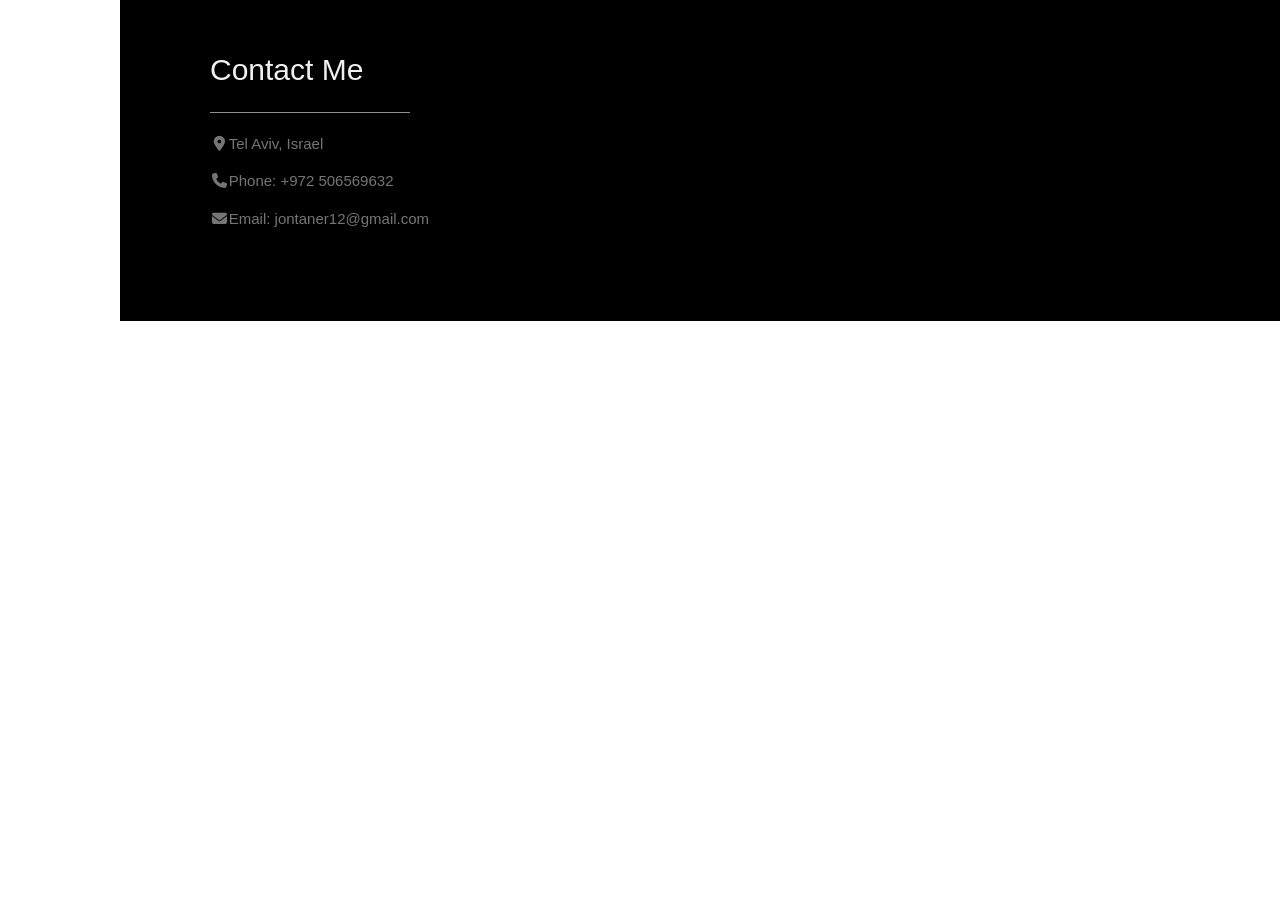
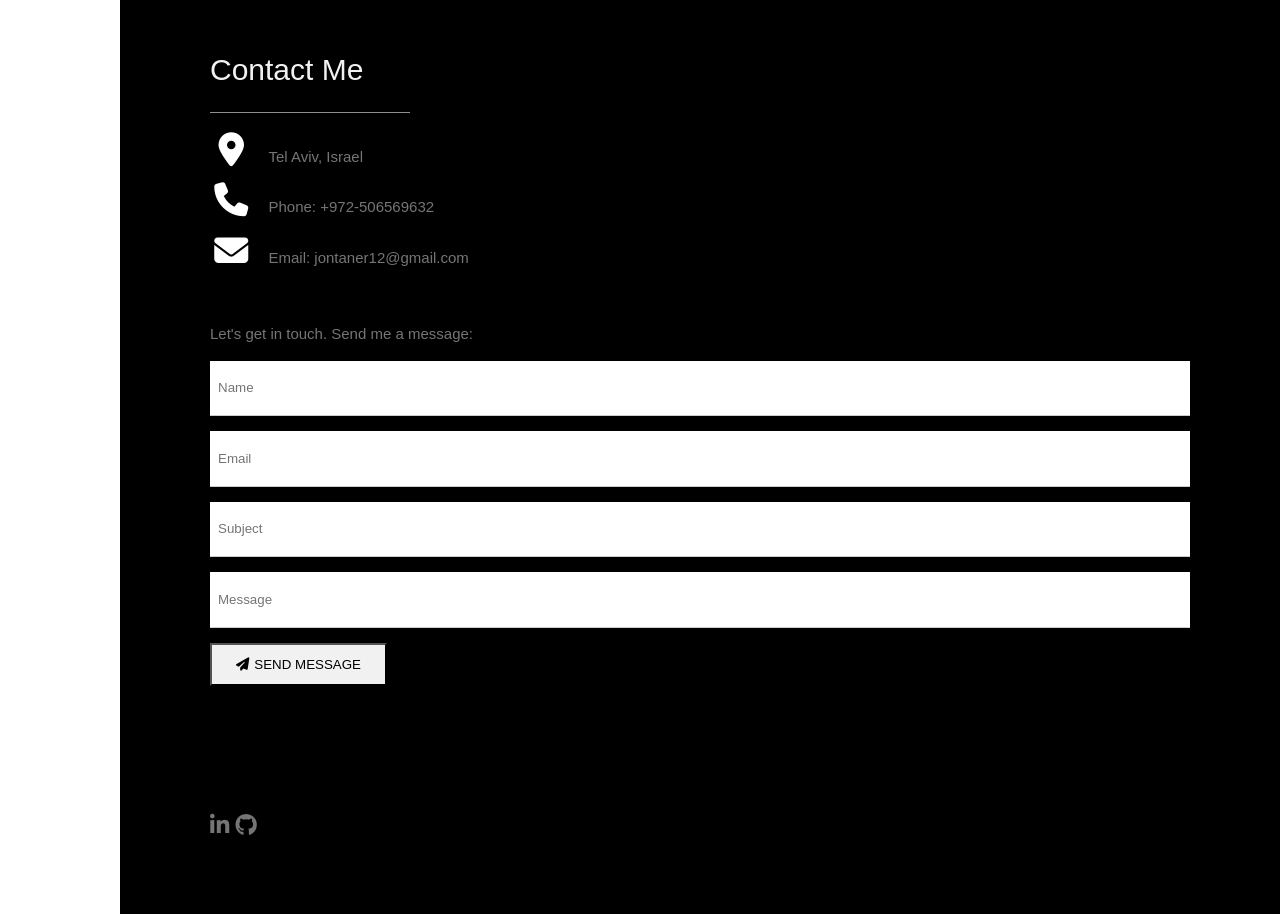
Before and after one commit to Yoniere/Portfolio, a React (Create React App) app: page / in a window 1280 px wide. Shown: the part 4780-5694 px from the top of the page. Before the commit the page ends 5101 px from the top, so only its background shows below. Built offline with nearby package versions, Linux system fonts and the light colour scheme.

Commit message:
contact component & final design

```diff
--- a/src/assets/scss/cmps/_contact.scss
+++ b/src/assets/scss/cmps/_contact.scss
@@ -10,5 +10,34 @@
         font-size: 15px;
         line-height: 1.5;
         margin: 15px 0px;
+        i {
+            // width: 46px;
+            // height: 36px;
+            margin-right: 16px;
+            font-size: 34px;
+            color: $clr5;
+        }
     }
+    .form {
+        input {
+            height: 55.5px;
+            padding: 16px 8px;
+            border: none;
+            border-bottom: 1px solid #ccc;
+            color: $clr6;
+            width: 100%;
+            margin-bottom: 15px;
+        }
+        button {
+            color: $clr1;
+            background-color: $clr4;
+            padding: 12px 24px;
+            &:hover {
+                background-color: #ccc
+            }
+            i {
+                margin-right: 5px
+            }
+        }
+    };
 }
--- /dev/null
+++ b/src/assets/scss/cmps/_footer.scss
@@ -0,0 +1,13 @@
+.footer {
+    color: $clr6;
+    a {
+        width: 20.5px;
+        height: 24px;
+        margin-right: 5px;
+    }
+    i {
+        color: $clr6;
+        font-size: 22px;
+
+    }
+}
--- a/src/assets/scss/global.scss
+++ b/src/assets/scss/global.scss
@@ -19,3 +19,4 @@
 @import "cmps/contact";
 @import "cmps/skill-preview";
 @import "cmps/projects-preview";
+@import "cmps/footer";
--- a/src/cmps/Contact.jsx
+++ b/src/cmps/Contact.jsx
@@ -1,29 +1,40 @@
 import React, { Component } from "react";
+import { projectService } from "../servics/projectsService";
 
 export class Contact extends Component {
-//   state = {
-//     contact: null,
-//   };
+  state = {
+    contactMessege: "",
+  };
 
-//   handleChange = async ({ target }) => {
-//     const field = target.name;
-//     const value = target.value;
-//     this.setState((prevState) => ({
-//         contact: { ...prevState.contact, [field]: value },
-//     }));
-//   };
+   componentDidMount() {
+    const contactMessege = projectService.getEmptyMessage();
+    this.setState({ contactMessege }, () =>
+      console.log(this.state.contactMessege)
+    );
+  }
+  handleChange = async ({ target }) => {
+    const field = target.name;
+    const value = target.value;
+    this.setState(
+      (prevState) => ({
+        contactMessege: { ...prevState.contactMessege, [field]: value },
+      }),
+      () => console.log(this.state.contactMessege)
+    );
+  };
 
-//   onSendEmail = async (ev) => {
-//     ev.preventDefault();
-//     this.props.addPlant({ ...this.state.plant });
-//     // await plantService.save({ ...this.state.plant });
-//     this.props.loadPlants();
-//     this.props.history.push("/plant");
-//   };
+  onSendEmail = (ev) => {
+    ev.preventDefault();
+    projectService.addMessage({ ...this.state.contactMessege });
+    const contactMessege= projectService.getEmptyMessage()
+    this.setState({contactMessege})
+  };
+
   render() {
-    // const { contact } = this.state;
+    const { contactMessege } = this.state;
+    if (!contactMessege) <div>Loading...</div>;
     return (
-      <section className="contact container" id='contact'>
+      <section className="contact container" id="contact">
         <h2 className="contact-header">Contact Me</h2>
         <hr></hr>
 
@@ -34,7 +45,7 @@ export class Contact extends Component {
 
         <p>
           <i className="fa fa-phone fa-fw"></i>
-          Phone: +972 506569632
+          Phone: +972-506569632
         </p>
 
         <p>
@@ -42,11 +53,46 @@ export class Contact extends Component {
           Email: jontaner12@gmail.com
         </p>
 
-        {/* <form onSubmit={this.onSendEmail}>
-          <input onChange={this.handleChange} type="text" id="email" name="email" value={contact.email} />
-          <input onChange={this.handleChange}type="text" id="subject" name="subject" value={contact.subject} />
-          <input onChange={this.handleChange} type="text" id="messege" name="messege" value={contact.messege} />
-        </form> */}
+        <br></br>
+        <p>Let's get in touch. Send me a message:</p>
+        <form onSubmit={this.onSendEmail} className="form">
+          <input
+            onChange={this.handleChange}
+            type="text"
+            id="name"
+            name="name"
+            value={contactMessege.name}
+            placeholder="Name"
+          />
+          <input
+            onChange={this.handleChange}
+            type="text"
+            id="email"
+            name="email"
+            value={contactMessege.email}
+            placeholder="Email"
+          />
+          <input
+            onChange={this.handleChange}
+            type="text"
+            id="subject"
+            name="subject"
+            value={contactMessege.subject}
+            placeholder="Subject"
+          />
+          <input
+            onChange={this.handleChange}
+            type="text"
+            id="message"
+            name="message"
+            value={contactMessege.message}
+            placeholder="Message"
+          />
+          <button>
+            <i className="fa fa-paper-plane"></i>
+            SEND MESSAGE
+          </button>
+        </form>
       </section>
     );
   }
--- /dev/null
+++ b/src/cmps/Footer.jsx
@@ -0,0 +1,15 @@
+import React from "react";
+
+export function Footer() {
+  return (
+    <section className="footer container flex">
+      <a href="https://linkedin.com/in/yonatan-erez2904
+">
+        <i className="fa fa-linkedin"></i>
+      </a>
+      <a href="https://github.com/Yoniere">
+      <i className="fa-brands fa-github"></i>
+      </a>
+    </section>
+  );
+}
--- a/src/pages/PortfolioApp.jsx
+++ b/src/pages/PortfolioApp.jsx
@@ -1,6 +1,7 @@
 import { Component } from "react";
 import { About } from "../cmps/About";
 import { Contact } from "../cmps/Contact";
+import { Footer } from "../cmps/Footer";
 import { Home } from "../cmps/Home";
 import { MyProjects } from "../cmps/MyProjects";
 import { projectService } from "../servics/projectsService";
@@ -26,6 +27,7 @@ export class PortfolioApp extends Component {
           <About skills={skills}></About>
           <MyProjects projects={projects}></MyProjects>
           <Contact></Contact>
+          <Footer></Footer>
         </section>
     );
   }
--- a/src/servics/projectsService.js
+++ b/src/servics/projectsService.js
@@ -1,13 +1,18 @@
+import { storageService } from "./storageService"
 
 export const projectService = {
     loadProjects,
-    getSkills
+    getSkills,
+    addMessage,
+    getEmptyMessage
 }
+
+const ENDPOINT = 'message'
 
 function loadProjects() {
     const projects = [
         {
-            id:'r00',
+            id: 'r00',
             name: 'AirYNY',
             details: 'Marketplace for landlords and accommodation seekers, inspired by Airbnb.com',
             gitHubLink: 'https://protected-reaches-97996.herokuapp.com/#/',
@@ -15,15 +20,15 @@ function loadProjects() {
             tech: ['MVC', 'Single-Page-Application', 'Vue.js(V3)', 'Vuex', 'Node.js', 'MongoDB', 'Rest API', 'Socket.io', 'SCSS', 'JavaScript(ES6)']
         },
         {
-            id:'r01',
+            id: 'r01',
             name: 'Bitcoin Dashboard',
             details: 'Get updated with current Bitcoin currency and more statistic date',
             gitHubLink: 'https://yoniere.github.io/Mister-Bitcoin-Angular/#/',
             imgLink: 'https://res.cloudinary.com/ddhuvtrpp/image/upload/v1659867859/Protfolio/BitcoinDashboard_xm26y8.jpg',
-            tech: ['MVC', 'Single-Page-Application', 'Angular', 'TypeScript', 'SCSS', 'JavaScript(ES6)','Axios']
+            tech: ['MVC', 'Single-Page-Application', 'Angular', 'TypeScript', 'SCSS', 'JavaScript(ES6)', 'Axios']
         },
         {
-            id:'r02',
+            id: 'r02',
             name: 'Email',
             details: 'Emaill app based on Gmail design',
             gitHubLink: 'https://yoniere.github.io/Email/#/',
@@ -31,7 +36,7 @@ function loadProjects() {
             tech: ['MVC', 'Single-Page-Application', 'Vue.js(V3)', 'Vuex', 'CSS3', 'JavaScript(ES6)']
         },
         {
-            id:'r03',
+            id: 'r03',
             name: 'Book Store',
             details: 'Book store with full CRUDL',
             gitHubLink: 'https://yoniere.github.io/VueJS-Miss-Book/#/',
@@ -39,7 +44,7 @@ function loadProjects() {
             tech: ['MVC', 'Single-Page-Application', 'Vue.js(V3)', 'CSS3', 'JavaScript(ES6)']
         },
         {
-            id:'r04',
+            id: 'r04',
             name: 'Meme Generator',
             details: 'Get your own Meme',
             gitHubLink: 'https://yoniere.github.io/Meme-Generator/',
@@ -47,7 +52,7 @@ function loadProjects() {
             tech: ['MVC', 'Single-Page-Application', 'Canvas', 'HTML5', 'CSS3', 'JavaScript(ES6)']
         },
         {
-            id:'r05',
+            id: 'r05',
             name: 'Mine Sweeper',
             details: 'The ultimate Minesweeper',
             gitHubLink: 'https://yoniere.github.io/Mine-Sweeper-/',
@@ -61,48 +66,64 @@ function loadProjects() {
 function getSkills() {
     return [
         {
-            id:'00',
-            name:'Single-Page-Application',
+            id: '00',
+            name: 'Single-Page-Application',
         },
         {
-            id:'01',
-            name:'Vue.js(V3)',
+            id: '01',
+            name: 'Vue.js(V3)',
         },
         {
-            id:'02',
-            name:'Vuex',
+            id: '02',
+            name: 'Vuex',
         },
         {
-            id:'03',
-            name:'React.js',
+            id: '03',
+            name: 'React.js',
         },
         {
-            id:'04',
-            name:'Redux',
+            id: '04',
+            name: 'Redux',
         },
         {
-            id:'05',
-            name:'Angular',
+            id: '05',
+            name: 'Angular',
         },
         {
-            id:'06',
-            name:'Typescript',
+            id: '06',
+            name: 'Typescript',
         },
         {
-            id:'08',
-            name:'Node.js',
+            id: '08',
+            name: 'Node.js',
         },
         {
-            id:'09',
-            name:'Rest API',
+            id: '09',
+            name: 'Rest API',
         },
         {
-            id:'10',
-            name:'MongoDB',
+            id: '10',
+            name: 'MongoDB',
         },
         {
-            id:'11',
-            name:'MySQL',
+            id: '11',
+            name: 'MySQL',
         }
-        ]
+    ]
 }
+
+
+function addMessage(message) {
+    const messages = storageService.load(ENDPOINT) || [];
+    messages.push(message)
+    storageService.store(ENDPOINT, messages)
+}
+
+function getEmptyMessage() {
+    return {
+        name: '',
+        email: '',
+        subject: '',
+        message: '',
+    }
+}
--- /dev/null
+++ b/src/servics/storageService.js
@@ -0,0 +1,13 @@
+
+function store(key, value) {
+    localStorage[key] = JSON.stringify(value);
+}
+
+function load(key, defaultValue = null) {
+    var value = localStorage[key] || defaultValue;
+    return JSON.parse(value);
+}
+export const storageService = {
+    store,
+    load
+}
```
